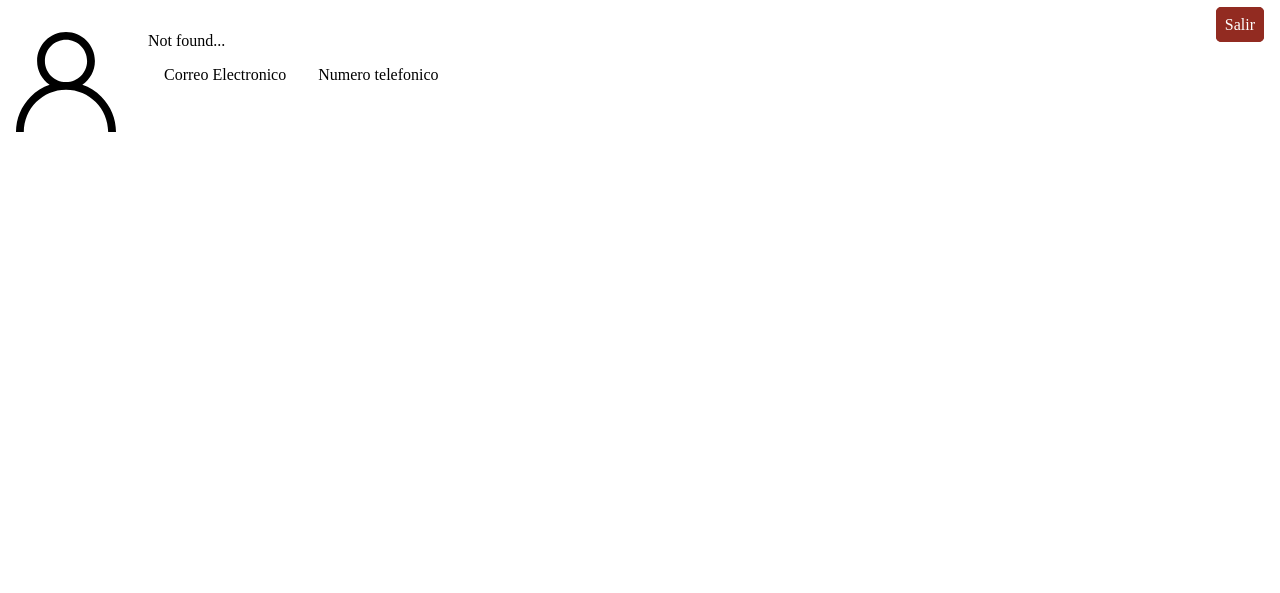
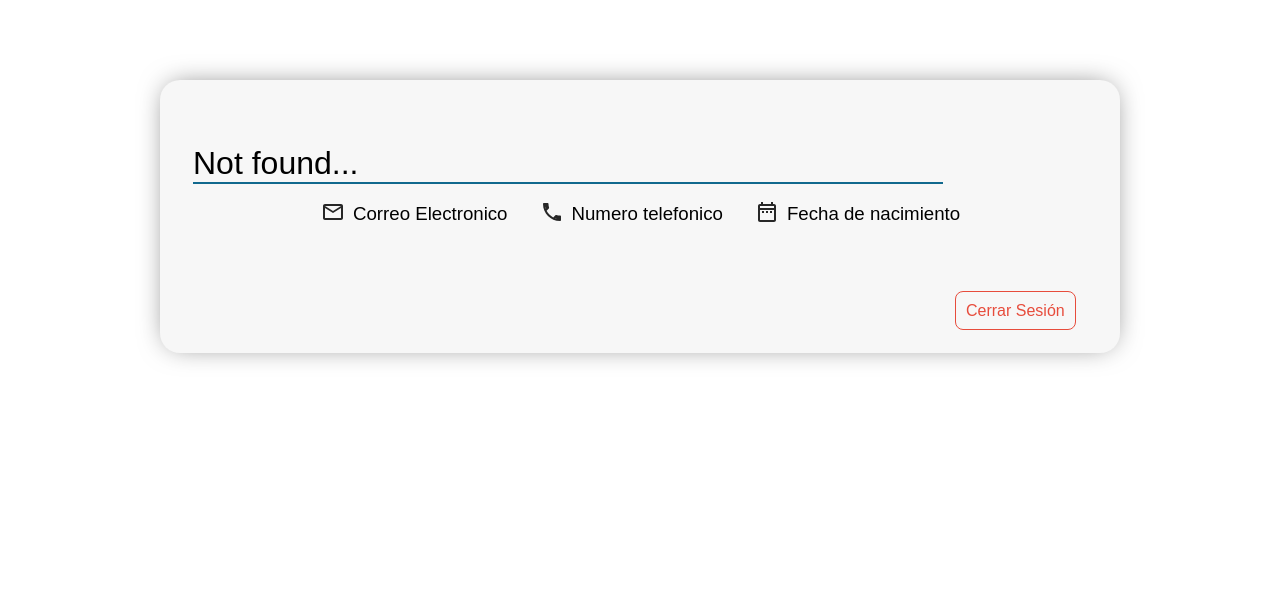
Before and after one commit to Javithor360/manada, a PHP site: page /myaccount.php in a window 1280 px wide. Shown: the part 60-653 px from the top of the page. Run offline with PHP 8.4, Linux system fonts and the light colour scheme; data that the repository does not hold is empty; some web fonts are replaced.

Commit message:
Mejora de la pagina de mi cuenta [sujeta a cambios]

```diff
--- a/css/myaccount.css
+++ b/css/myaccount.css
@@ -102,17 +102,30 @@ header button:hover{
 /*====Main====*/
 main{
     min-height: 100vh;
+
 }
 .container{
-    display: flex;
-    margin: 1rem 0rem 1rem 0rem;
+    display: grid;
+    width: 60rem;
+    padding: 33px;
+    margin: 5rem auto 1rem auto;
+    background-color: #f7f7f7;
+    border-radius: 20px;
+	box-shadow: 0px -1px 28px -8px rgba(0,0,0,0.59);
 }
 .user_img{
     padding: 1rem;
 }
 .user_data_container{
-    padding: 1rem;
-    width: 70rem;
+	width: 60rem;
+	display: flex;
+	margin-left: 7rem;
+    padding: 0;
+}
+#name{
+	font-family: 'Poppins', sans-serif;
+	font-size: 2em;
+	padding-top: 2rem;
 }
 #user_data{
     display: flex;
@@ -120,7 +133,14 @@ main{
 .user_info{
     margin: 1rem;
 }
-.user_options>a{
+.user_info small{
+	margin-right: .5rem;
+}
+.user_info p{
+	font-family: 'Poppins', sans-serif;
+	font-size: 14pt;
+}
+#exit{
     border: 1px solid #922B21;
     background-color: #922B21;
     border-radius: 5px;
@@ -129,3 +149,42 @@ main{
     padding: 0.5rem;
     text-decoration: none;
 }
+#text_info{
+	display: flex;
+	flex-direction: row;
+	align-items: center;
+}
+#user{
+	display: flex;
+	flex-direction: row;
+	align-items: center;
+	width: 30rem;
+}
+#text{
+	padding-left:2.2rem;
+	font-family: 'Poppins', sans-serif;
+	font-weight: bold;
+}
+#button-container{
+	margin-left: 47rem;
+	padding-top: 40px;
+	padding-left: 10px;
+	padding-right: 10px;
+}
+#button{
+	margin-top: 3rem;
+	width: 10rem;
+	padding: 10px;
+	border-radius: 5px;
+	border-radius: 8px;
+	border: 1px solid #E74C3C;
+	color: #E74C3C;
+	text-decoration: none;
+	font-family: 'Poppins', sans-serif;
+	transition: all .3s;
+}
+#button:hover{
+	background-color: #E74C3C;
+	color: #fff;
+	transition: all .3s;
+}
--- a/myaccount.php
+++ b/myaccount.php
@@ -18,38 +18,81 @@
     <div id="navy"></div>
     <main>
         <div class="container">
-            <div class="user_img">
-                <img src="src/icons/usuario.svg" width="100px">
-            </div>
-            <div class="user_data_container">
+            <div id="user">
+                <span>
+                    <?php
+                        if ($gender=="M") {
+                    ?>
+                        <div class="user_img">
+                            <img src="src/icons/male_user_icon.svg" width="100px">
+                        </div>
+                    <?php
+                        }else if ($gender=="F") {
+                    ?>
+                            <div class="user_img">
+                                <img src="src/icons/female_user_icon.svg" width="100px">
+                            </div>
+                    <?php
+                        }
+                    ?>
+                </span>
                 <span id="name">
                     <?php
                         echo ($username);
                     ?>
+                    <hr size=2px color=' #11698e' width="750px">
                 </span>
+
+            </div>
+
+            <div class="user_data_container">
                 <div id="user_data">
                     <div class="user_info">
-                        <span>Correo Electronico</span>
-                        <span>
+                        <div id="text_info">
+                            <small><img src="src/icons/email-user-icon.svg" alt=""></small>
+                            <p>Correo Electronico</p>
+                        </div>
+
+                        <span id="text">
                             <?php
                                 echo ($mail);
                             ?>
                         </span>
                     </div>
                     <div class="user_info">
-                        <span>Numero telefonico</span>
-                        <span>
+                        <div id="text_info">
+                            <small><img src="src/icons/phone.svg" alt=""></small>
+                            <p>Numero telefonico</p>
+                        </div>
+
+                        <span id="text">
                             <?php
                                 echo ($tel);
                             ?>
                         </span>
                     </div>
+                    <div class="user_info">
+                        <div id="text_info">
+                            <small><img src="src/icons/calendar.svg" alt=""></small>
+                            <p>Fecha de nacimiento</p>
+                        </div>
+
+                        <span id="text">
+                            <?php
+                                echo ($bD);
+                            ?>
+                        </span>
+                    </div>
+
                 </div>
+
             </div>
-            <div class="user_options">
-                <a href="">Salir</a>
+            <div id="button-container">
+                    <a  id="button"href="php/logout.php">Cerrar Sesión</a>
             </div>
         </div>
+
+
     </main>
     <div id="foot"></div>
 </body>
--- a/php/username-conexion.php
+++ b/php/username-conexion.php
@@ -16,12 +16,14 @@
                 //conexion a la base
                 $conexion = new mysqli("localhost","root","","login");
                 $emaillogged = $_SESSION['email'];
-                $db_consulta = "SELECT email, name, lastNames, tel, bD FROM usuarioslogin WHERE email = '$emaillogged'";
+                $db_consulta = "SELECT email, name, lastNames, gender, tel, bD FROM usuarioslogin WHERE email = '$emaillogged'";
                 $result = $conexion->query($db_consulta);
                 $printuser = $result->fetch_assoc();
                 $username = $printuser['name'] . " " . $printuser['lastNames'];
                 $mail = $printuser['email'];
                 $tel = $printuser['tel'];
+                $bD = $printuser['bD'];
+                $gender = $printuser['gender'];
         }else{
                 $username = 'Not found...';
         }
```
Also changed, not shown: src/icons/female_user_icon.svg (added), src/icons/male_user_icon.svg (added).
